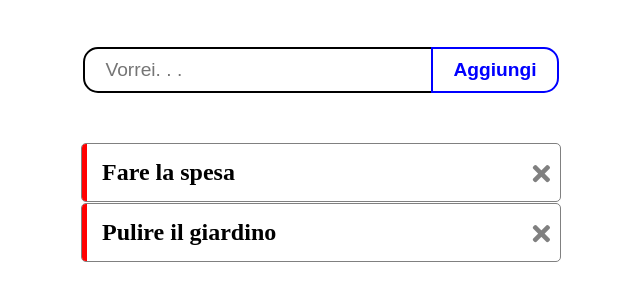
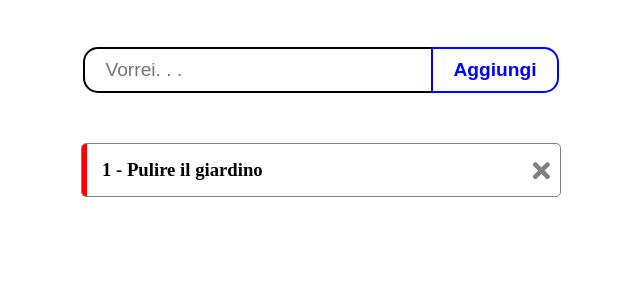
Before and after one commit to LeonardoCeccarelli/vue-todolist, a plain HTML site: page index.html in a window 1280 px wide. Both pictures are taken after a click on the button 860 px from the left and 242 px from the top of the page. Shown: the part 70-370 px from the top of the page, without its empty margins (319-959 px from the left). Drawn offline with nearby package versions, Linux system fonts and the light colour scheme.

Commit message:
add btn that remove list item

```diff
--- a/css/style.css
+++ b/css/style.css
@@ -58,7 +58,7 @@ ul li {
     flex-wrap: wrap;
     justify-content: center;
     width: 480px;
-    margin: 0 auto;
+    margin: 0 auto 40px;
 }
 
 .list_container li {
@@ -69,7 +69,7 @@ ul li {
     border-radius: 5px;
     position: relative;
     overflow: hidden;
-    margin-bottom: 1px;
+    margin-bottom: 2px;
 }
 
 .line_right {
@@ -94,4 +94,9 @@ ul li {
 .btn_delete i {
     color: grey;
     font-size: 25px;
+    transition: all .3s linear;
 }
+
+.btn_delete i:hover {
+    color: black;
+}
--- a/index.html
+++ b/index.html
@@ -37,9 +37,10 @@
                 <!-- Lista cose da fare -->
                 <ul class="list_container">
                     <li v-for="(element, index) in listTasks">
-                        <h2>{{ element }}</h2>
+                        <h3>{{ index + 1 }} - {{ element }}</h3>
                         <div class="line_right"></div>
-                        <button type="button" class="btn_delete"><i class="fas fa-times"></i></button>
+                        <button type="button" @click="onClickBtnRemove(index)" class="btn_delete"><i
+                                class="fas fa-times"></i></button>
                     </li>
                 </ul>
             </div>
--- a/js/script.js
+++ b/js/script.js
@@ -26,6 +26,9 @@ new Vue({
 
             this.listTasks.push(this.newTask)
             this.newTask = ""
+        },
+        onClickBtnRemove(i) {
+            return this.listTasks.splice(i, 1)
         }
     }
 })
```
